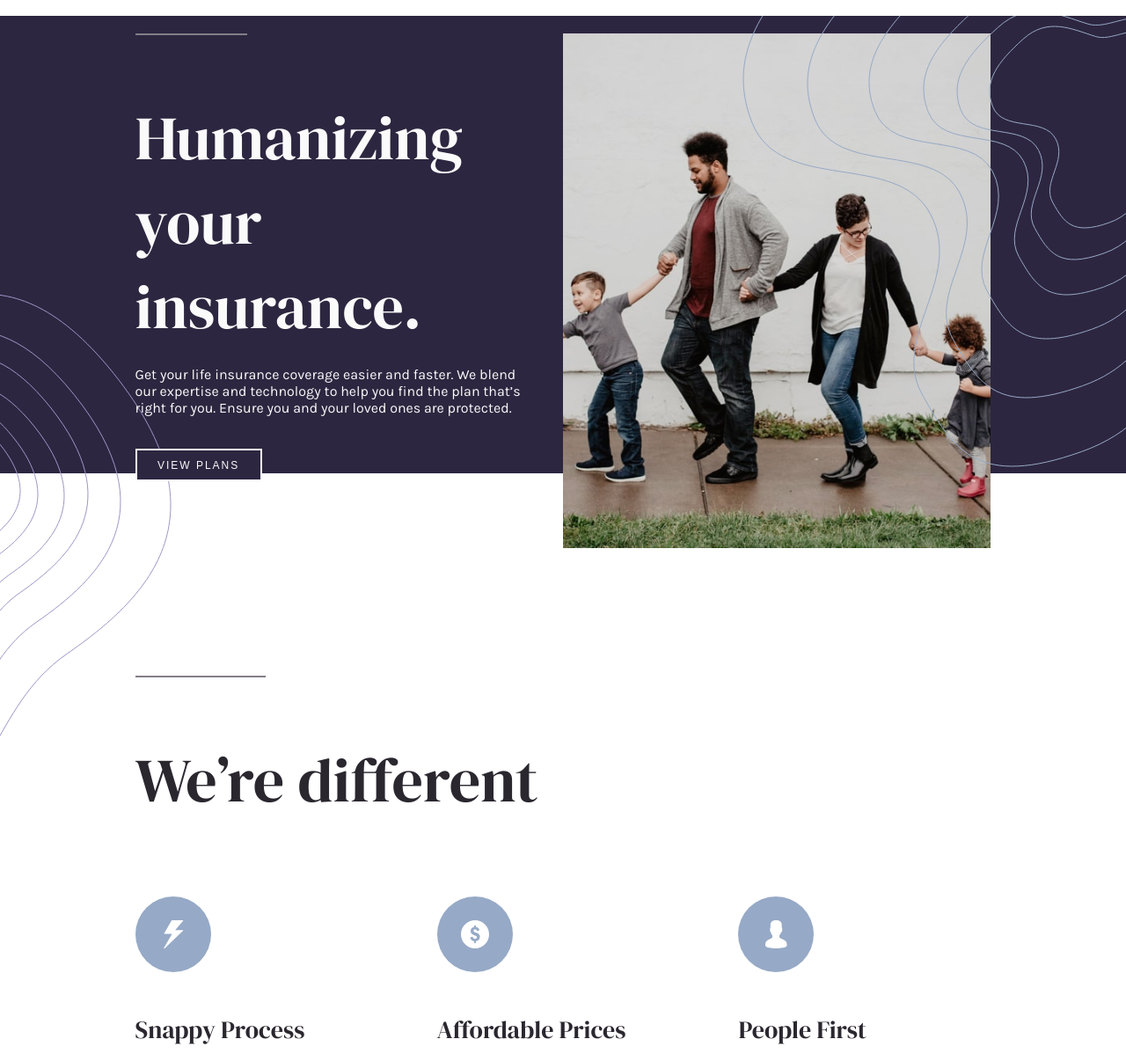
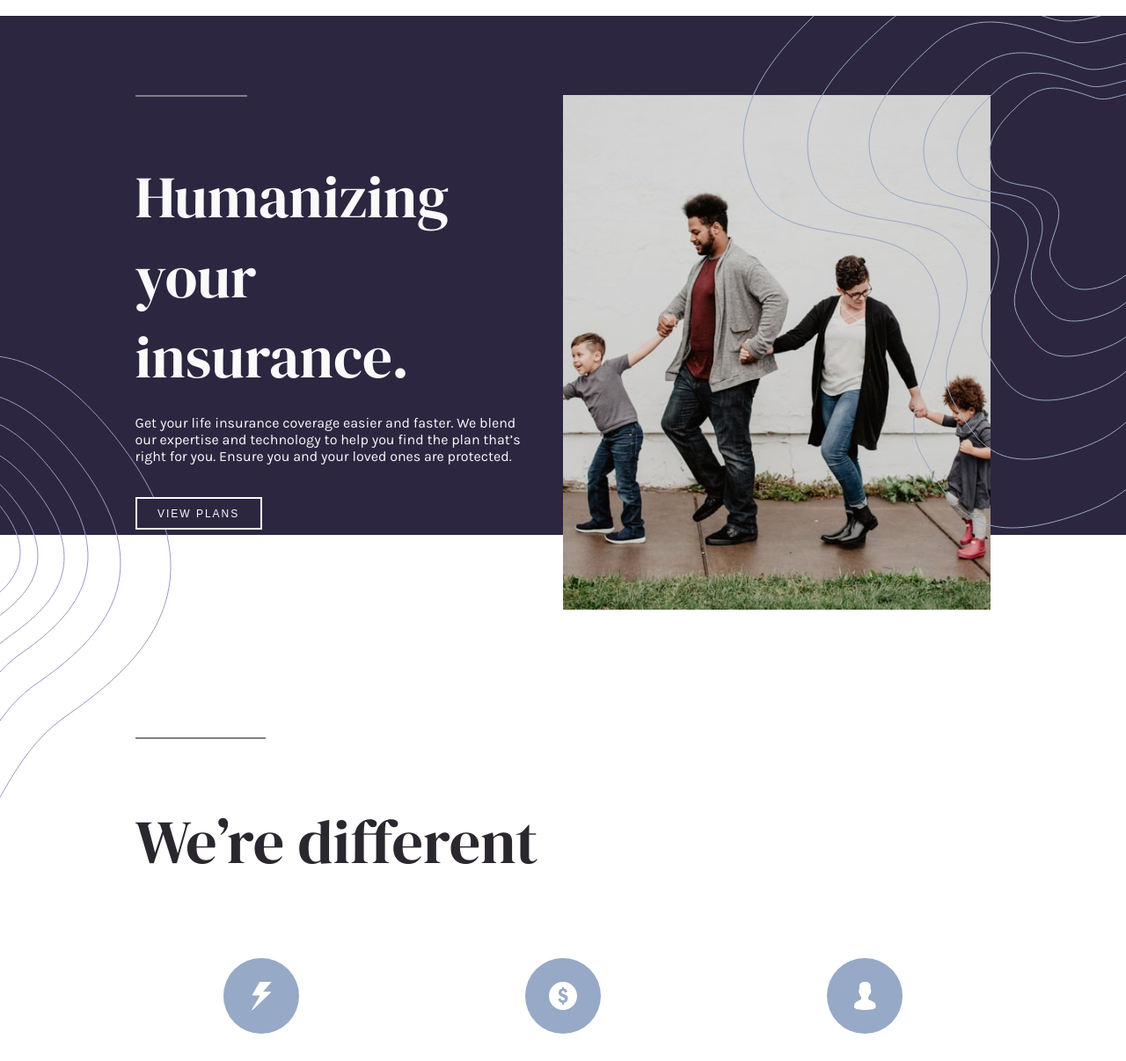
Before and after one commit to obando12/challenge-insure-landing, a plain HTML site: page index.html in a window 1280 px wide. Shown: the part 62-1268 px from the top of the page at 88% size. Drawn offline with Linux system fonts and the light colour scheme; a script that the page names is missing.

Commit message:
Terminado responsive

```diff
--- a/index.html
+++ b/index.html
@@ -93,7 +93,7 @@
             </p>
           </div>
 
-          <div>
+          <div class="card">
             <img
               class="card__icon"
               src="./images/icon-affordable-prices.svg"
@@ -106,7 +106,7 @@
             </p>
           </div>
 
-          <div>
+          <div class="card">
             <img
               class="card__icon"
               src="./images/icon-people-first.svg"
--- a/sass/app.scss
+++ b/sass/app.scss
@@ -51,6 +51,7 @@ ul {
 hr {
   margin: 40px auto;
   max-width: 330px;
+
   @include laptop() {
     max-width: 100%;
   }
@@ -67,7 +68,7 @@ img {
 }
 
 .container {
-  max-width: 327px; // 87%;
+  max-width: 327px;
   margin: auto;
 
   @include tablet() {
@@ -95,9 +96,9 @@ img {
   top: 0;
   z-index: 5;
 }
+
 .nav {
   width: 100%;
-  // height: 80px;
   display: flex;
   align-items: center;
   justify-content: space-between;
@@ -107,6 +108,7 @@ img {
     border: none;
     padding: 0;
     margin: 0;
+
     @include tablet() {
       display: none;
     }
@@ -124,6 +126,14 @@ img {
   &__items {
     display: flex;
     text-transform: uppercase;
+
+    @include tablet() {
+      font-size: 12px;
+    }
+
+    @include laptop() {
+      font-size: 16px;
+    }
   }
 
   &__item {
@@ -154,6 +164,7 @@ img {
     background-image: url(../images/bg-pattern-mobile-nav.svg);
     background-repeat: no-repeat;
     background-position: left bottom;
+    background-size: 100%;
   }
 
   .nav-open .nav__items {
@@ -172,7 +183,7 @@ img {
   }
 
   .nav-open .btn--white {
-    width: 80%;
+    width: 300px;
     margin-top: 30px;
     height: 60px;
     background-color: transparent;
@@ -194,6 +205,8 @@ img {
 
   @include laptop() {
     background-image: none;
+    margin-top: 70px;
+
     &::before {
       content: "";
       background-image: url(../images/bg-pattern-intro-left-desktop.svg);
@@ -203,7 +216,6 @@ img {
       height: 100%;
       position: absolute;
       bottom: -300px;
-      // user-select: none;
     }
   }
 
@@ -216,7 +228,6 @@ img {
     height: 100%;
     position: absolute;
     bottom: -170px;
-    // user-select: none;
 
     @include laptop() {
       background-image: url(../images/bg-pattern-intro-right-desktop.svg);
@@ -228,15 +239,25 @@ img {
   &__title {
     font-size: 47px;
 
-    @include laptop() {
-      margin-top: 70px;
+    @include tablet() {
+      margin-top: 35px;
       position: relative;
-      font-size: 70px;
+      font-size: 405x;
+
       &::before {
         content: "";
         border: 1px solid $darkGrayishViolet;
         width: 28%;
         position: absolute;
+        top: -35px;
+      }
+    }
+
+    @include laptop() {
+      font-size: 67px;
+      margin-top: 70px;
+
+      &::before {
         top: -70px;
       }
     }
@@ -447,9 +468,11 @@ img {
     margin-bottom: 42px;
     color: $darkGrayishViolet;
   }
+
   &__item {
     margin-bottom: 20px;
   }
+
   &__link {
     color: $veryDarkViolet;
     &:hover {
@@ -473,6 +496,10 @@ img {
 /* card block */
 
 .card {
+  display: flex;
+  flex-direction: column;
+  align-items: center;
+
   &__title {
     color: $veryDarkViolet;
     font-size: 28px;
@@ -515,6 +542,7 @@ img {
     background-color: $veryLightGray;
     color: $DarkViolet;
     border-color: $DarkViolet;
+
     &:hover {
       background-color: $veryDarkViolet;
       color: $veryLightGray;
```
Also changed, not shown: css/app.css, 1 other file.
